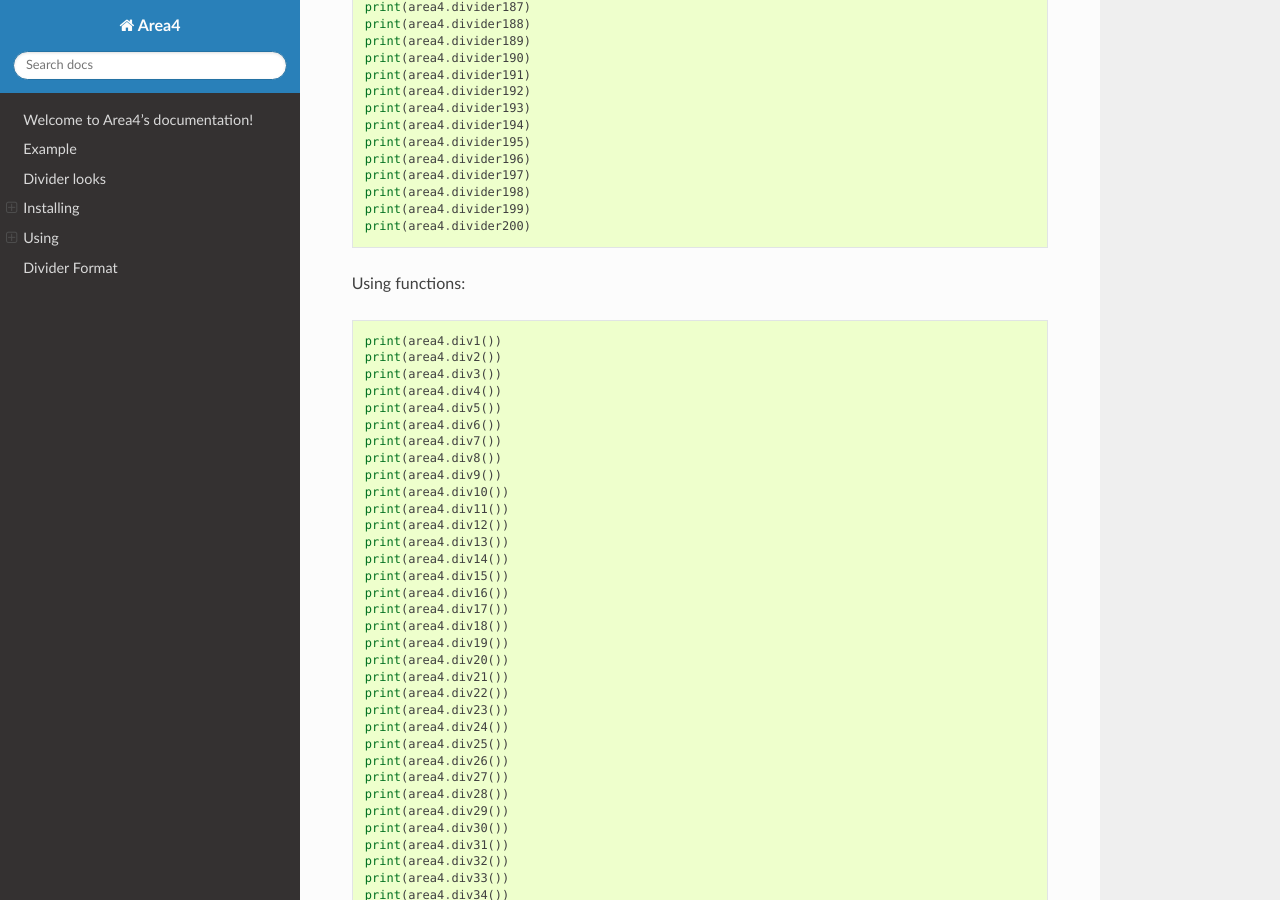
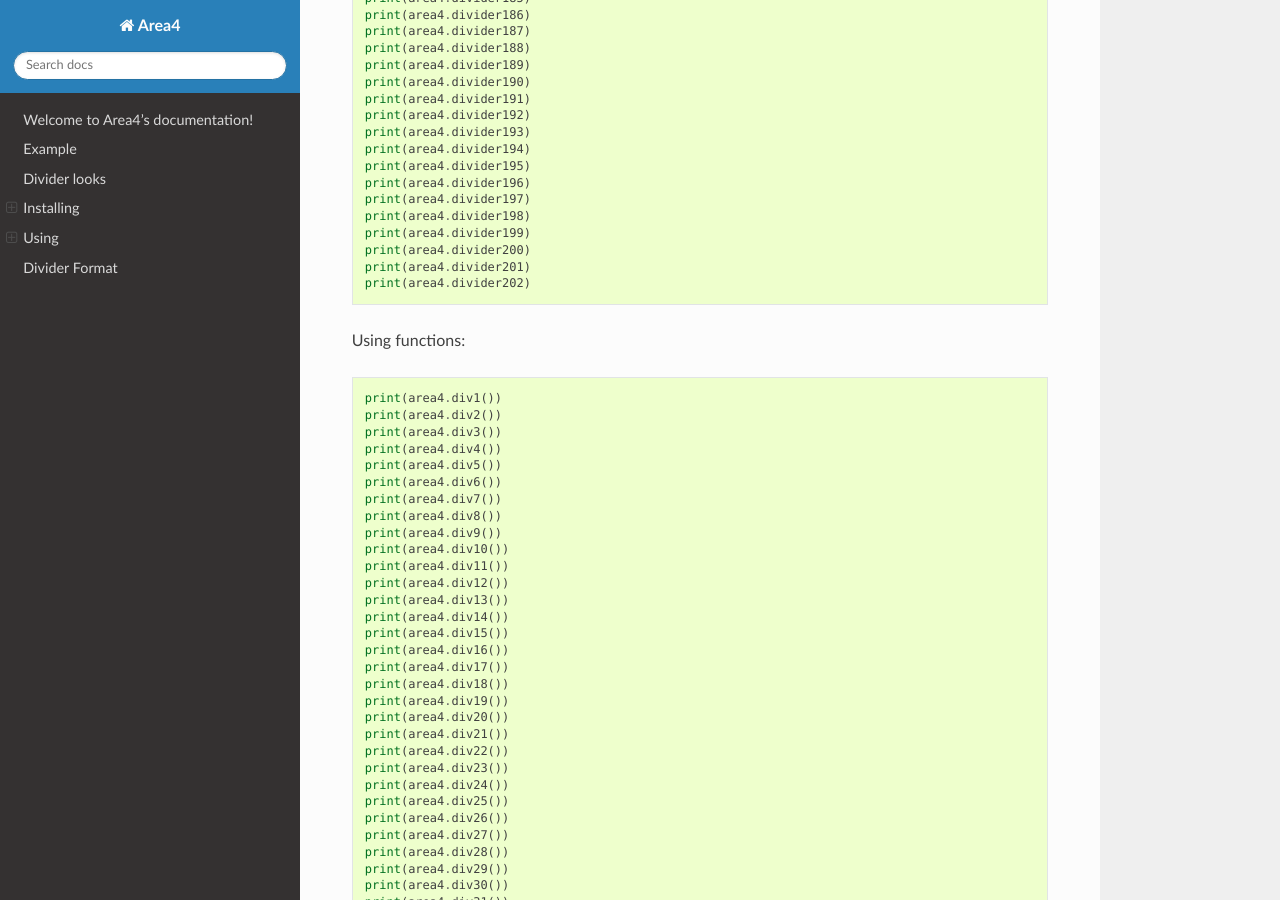
Before and after one commit to area4lib/area4, a Sphinx documentation site: the page built from docs/index.rst, in a window 1280 px wide and 900 px high, scrolled down 9687 px. Built offline with Sphinx 7.4.7 and the Read the Docs theme 2.0.0, drawn with Linux system fonts in a browser that asks for light colours; some of the changed text lies outside the part shown.

Commit message:
Update index.rst

```diff
--- a/docs/index.rst
+++ b/docs/index.rst
@@ -503,6 +504,8 @@
     print(area4.divider198)
     print(area4.divider199)
     print(area4.divider200)
+    print(area4.divider201)
+    print(area4.divider202)
 
 
 
@@ -710,6 +713,8 @@
     print(area4.div198())
     print(area4.div199())
     print(area4.div200())
+    print(area4.div201())
+    print(area4.div202())
 
 
 .. warning:: In version 1.1.0, the functions changed in the way they operated.  Before 1.1.0, the functions printed the variables, but after the release, they now just return the variable.
```
Also changed, not shown: other parts of docs/index.rst (+1 -0 lines).
